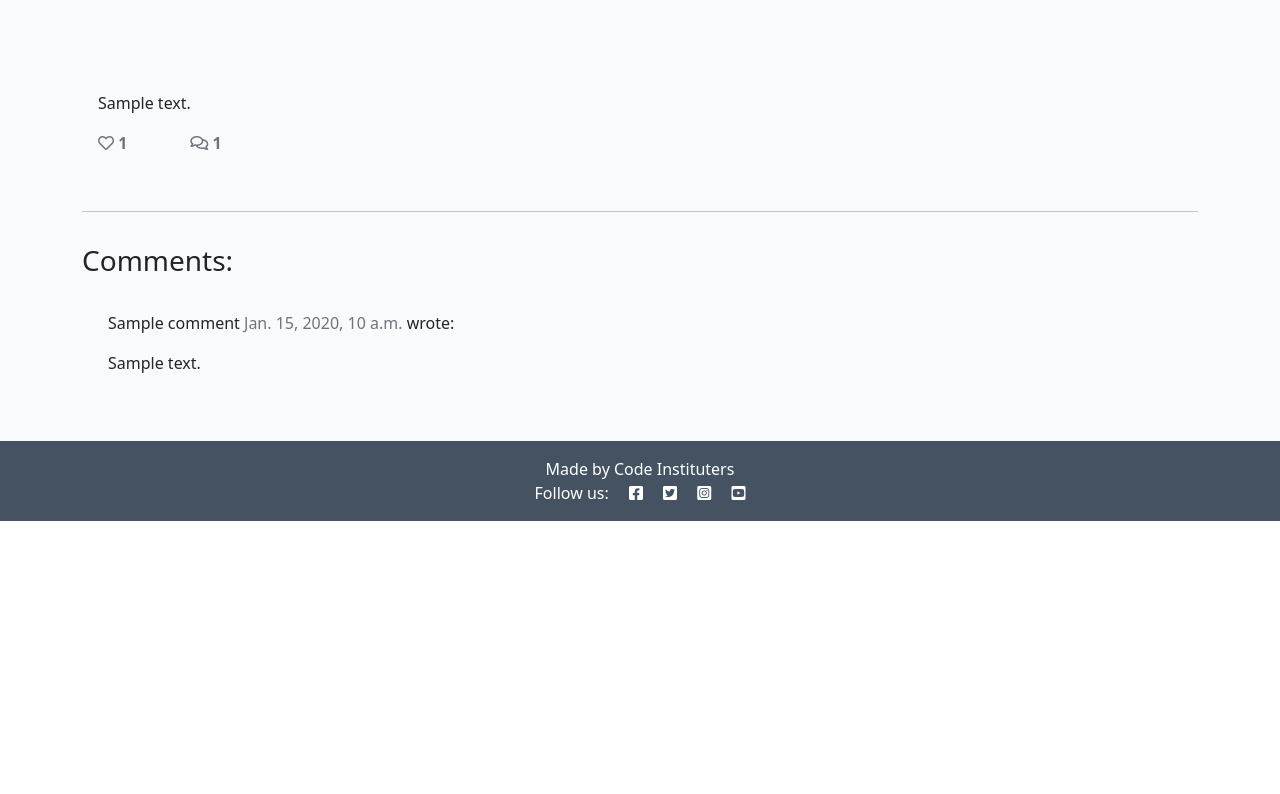
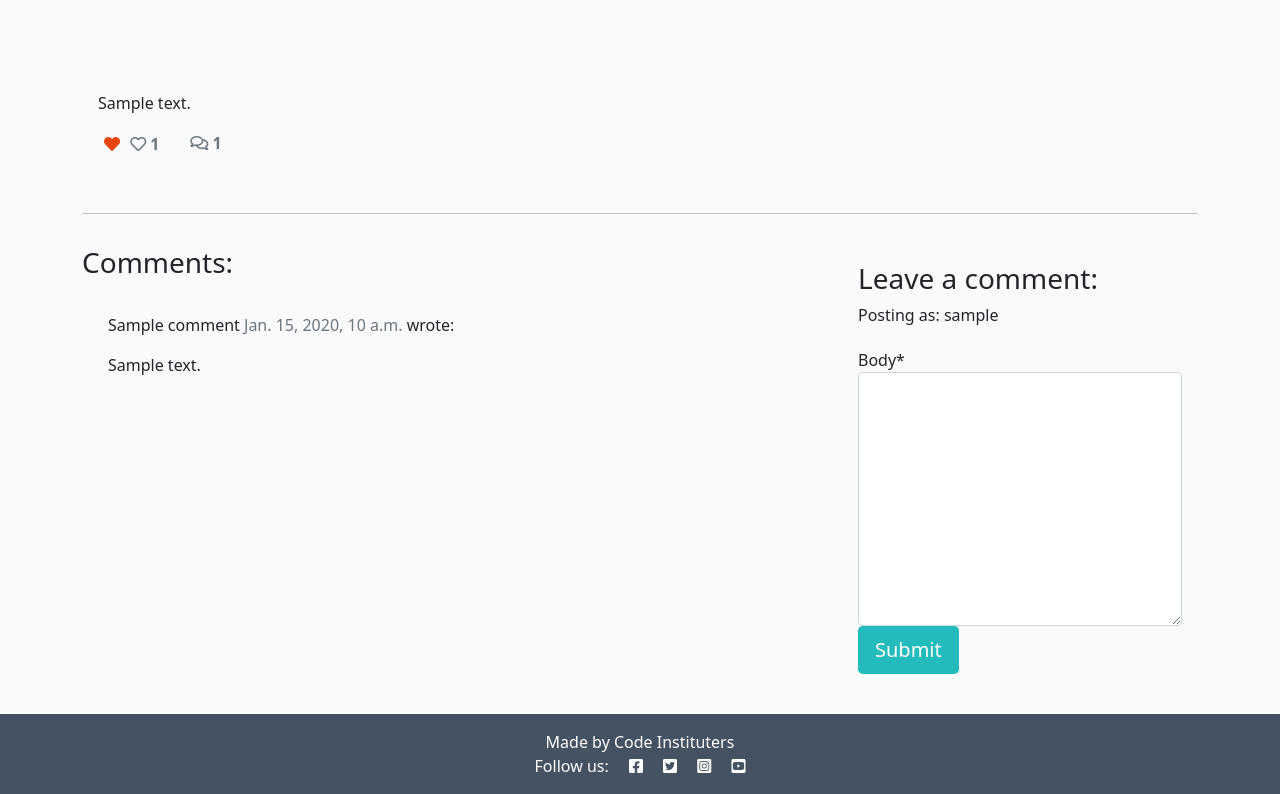
Before and after one commit to hashim222/django-blog-walkthrough, a Django app: a page that uses templates/base.html in a window 1280 px wide. Shown: the part 281-1075 px from the top of the page. Before the commit the page ends 802 px from the top, so only its background shows below. Run offline with Django 3.2, Linux system fonts and the light colour scheme; a user stored in the database is signed in; tables that the repository leaves empty hold one stand-in row (values such as "Sample post"); one stand-in notice (Sample message) is shown; some libraries are stand-ins or nearby versions.

Commit message:
made final few changes before submiting

```diff
--- /dev/null
+++ b/blog/forms.py
@@ -0,0 +1,8 @@
+from .models import Comment
+from django import forms
+
+
+class CommentForm(forms.ModelForm):
+    class Meta:
+        model = Comment
+        fields = ('body',)
--- a/blog/urls.py
+++ b/blog/urls.py
@@ -3,5 +3,6 @@ from django.urls import path
 
 urlpatterns = [
     path('', views.PostList.as_view(), name='home'),
-    path('<slug:slug>/', views.PostDetail.as_view(), name='post_detail')
+    path('<slug:slug>/', views.PostDetail.as_view(), name='post_detail'),
+    path('like/<slug:slug>', views.PostLike.as_view(), name='post_like'),
 ]
--- a/blog/views.py
+++ b/blog/views.py
@@ -1,12 +1,14 @@
-from django.shortcuts import render, get_object_or_404
+from django.shortcuts import render, get_object_or_404, reverse
 from django.views import generic, View
+from django.http import HttpResponseRedirect
 from .models import Post
+from .forms import CommentForm
 
 
 class PostList(generic.ListView):
     model = Post
-    queryset = Post.objects.filter(status=1).order_by('-created_on')
-    template_name = 'index.html'
+    queryset = Post.objects.filter(status=1).order_by("-created_on")
+    template_name = "index.html"
     paginate_by = 6
 
 
@@ -15,17 +17,63 @@ class PostDetail(View):
     def get(self, request, slug, *args, **kwargs):
         queryset = Post.objects.filter(status=1)
         post = get_object_or_404(queryset, slug=slug)
-        comments = post.comments.filter(approved=True).order_by('created_on')
+        comments = post.comments.filter(approved=True).order_by("-created_on")
         liked = False
         if post.likes.filter(id=self.request.user.id).exists():
             liked = True
 
         return render(
             request,
-            'post_detail.html',
+            "post_detail.html",
             {
-                'post': post,
-                'comments': comments,
-                'liked': liked
-            }
+                "post": post,
+                "comments": comments,
+                "commented": False,
+                "liked": liked,
+                "comment_form": CommentForm()
+            },
         )
+
+    def post(self, request, slug, *args, **kwargs):
+
+        queryset = Post.objects.filter(status=1)
+        post = get_object_or_404(queryset, slug=slug)
+        comments = post.comments.filter(approved=True).order_by("-created_on")
+        liked = False
+        if post.likes.filter(id=self.request.user.id).exists():
+            liked = True
+
+        comment_form = CommentForm(data=request.POST)
+        if comment_form.is_valid():
+            comment_form.instance.email = request.user.email
+            comment_form.instance.name = request.user.username
+            comment = comment_form.save(commit=False)
+            comment.post = post
+            comment.save()
+        else:
+            comment_form = CommentForm()
+
+        return render(
+            request,
+            "post_detail.html",
+            {
+                "post": post,
+                "comments": comments,
+                "commented": True,
+                "comment_form": comment_form,
+                "liked": liked
+            },
+        )
+
+
+class PostLike(View):
+    def post(self, request, slug):
+
+        post = get_object_or_404(Post, slug=slug)
+
+        if post.likes.filter(id=request.user.id).exists():
+            post.likes.remove(request.user)
+        else:
+            post.likes.add(request.user)
+
+        return HttpResponseRedirect(reverse('post_detail', args=[slug]))
--- a/requirements.txt
+++ b/requirements.txt
@@ -4,6 +4,7 @@ dj-database-url==1.0.0
 dj3-cloudinary-storage==0.0.6
 Django==3.2.15
 django-allauth==0.51.0
+django-crispy-forms==1.14.0
 django-summernote==0.8.20.0
 gunicorn==20.1.0
 oauthlib==3.2.0
--- a/templates/base.html
+++ b/templates/base.html
@@ -15,7 +15,7 @@
         integrity="sha384-+0n0xVW2eSR5OomGNYDnhzAbDsOXxcvSN1TPprVMTNDbiYZCxYbOOl7+AMvyTG2x" crossorigin="anonymous">
     <script src="https://cdn.jsdelivr.net/npm/bootstrap@5.0.1/dist/js/bootstrap.bundle.min.js"
         integrity="sha384-gtEjrD/SeCtmISkJkNUaaKMoLD0//ElJ19smozuHV6z3Iehds+3Ulb9Bn9Plx0x4" crossorigin="anonymous">
-    </script>
+        </script>
     <link rel="stylesheet" href="{% static 'css/style.css' %}">
 
 </head>
@@ -57,6 +57,19 @@
         </div>
     </nav>
 
+    <div class="container">
+        <div class="row">
+            <div class="col-md-8 offset-md-2">
+                {% for message in messages %}
+                <div class="alert {{ message.tags }} alert-dismissible fade show" id="msg" role="alert">
+                    {{ message | safe }}
+                    <button type="button" class="btn-close" data-bs-dismiss="alert" aria-label="Close"></button>
+                </div>
+                {% endfor %}
+            </div>
+        </div>
+    </div>
+
     <main class="flex-shrink-0 main-bg">
         {% block content %}
         <!-- Content Goes here -->
@@ -69,8 +82,19 @@
         <p class="m-0 text-center text-white">Follow us: <i class="fab fa-facebook-square ms-3"></i>
             <i class="fab fa-twitter-square ms-3"></i>
             <i class="fab fa-instagram-square ms-3"></i>
-            <i class="fab fa-youtube-square ms-3"></i></p>
+            <i class="fab fa-youtube-square ms-3"></i>
+        </p>
     </footer>
+
+
+    <script>
+        setTimeout(() => {
+            let messages = document.getElementById('msg')
+            let alert = new bootstrap.Alert(messages)
+            alert.close()
+        }, 3000);
+    </script>
+
 </body>
 
 </html>
--- a/templates/post_detail.html
+++ b/templates/post_detail.html
@@ -1,4 +1,6 @@
 {% extends 'base.html' %} {% block content %}
+
+{% load crispy_forms_tags %}
 
 <div class="masthead">
     <div class="container">
@@ -34,6 +36,27 @@
 
                     <div class="col-1">
                         <!-- The number of likes goes before the closing strong tag -->
+                        {% if user.is_authenticated %}
+                        <form action="{% url 'post_like' post.slug %}" class="d-inline" method="POST">
+                            {% csrf_token %}
+
+                            {% if liked %}
+                            <button type="submit" name="blogpost_id" value="{{post.slug}}" class="btn-like"><i
+                                    class="fas fa-heart"></i></button>
+                            {% else %}
+                            <button type="submit" name="blogpost_id" value="{{post.slug}}" class="btn-like"><i
+                                    class="far fa-heart"></i></button>
+                            {% endif %}
+
+                        </form>
+                        {% else %}
+
+                        <span class="text-secondary">
+                            <i class="far fa-heart">
+
+                            </i>
+                        </span>
+                        {% endif %}
                         <strong class="text-secondary"><i class="far fa-heart"></i> {{ post.number_of_likes }} </strong>
                     </div>
                     <div class="col-1">
@@ -76,10 +99,37 @@
         </div>
         <div class="col-md-4 card mb-4  mt-3 ">
             <div class="card-body">
-                <!-- For later -->
+
+                {% if commented %}
+                <div class="alert alert-success" role="alert" id="comment">
+                    Your comment is awaiting approval
+                </div>
+                {% else %}
+                {% if user.is_authenticated %}
+
+                <h3>Leave a comment:</h3>
+                <p>Posting as: {{ user.username }}</p>
+                <form method="post" style="margin-top: 1.3em;">
+                    {{ comment_form | crispy }}
+                    {% csrf_token %}
+                    <button type="submit" class="btn btn-signup btn-lg">Submit</button>
+                </form>
+                {% endif %}
+                {% endif %}
+
             </div>
         </div>
     </div>
 </div>
 
+<script src="https://code.jquery.com/jquery-3.6.1.js" integrity="sha256-3zlB5s2uwoUzrXK3BT7AX3FyvojsraNFxCc2vC/7pNI="
+    crossorigin="anonymous"></script>
+<script>
+
+    setTimeout(() => {
+        $('#comment').hide()
+    }, 3000);
+
+</script>
+
 {% endblock content %}
```
Also changed, not shown: codestar/settings.py (+15 -1 lines).
